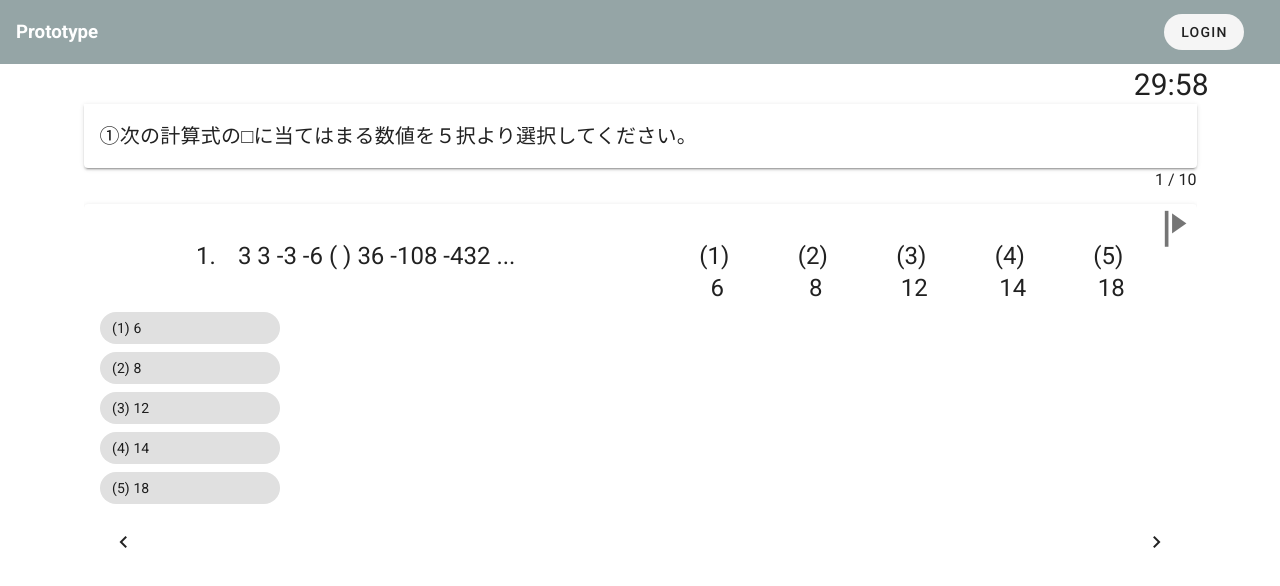
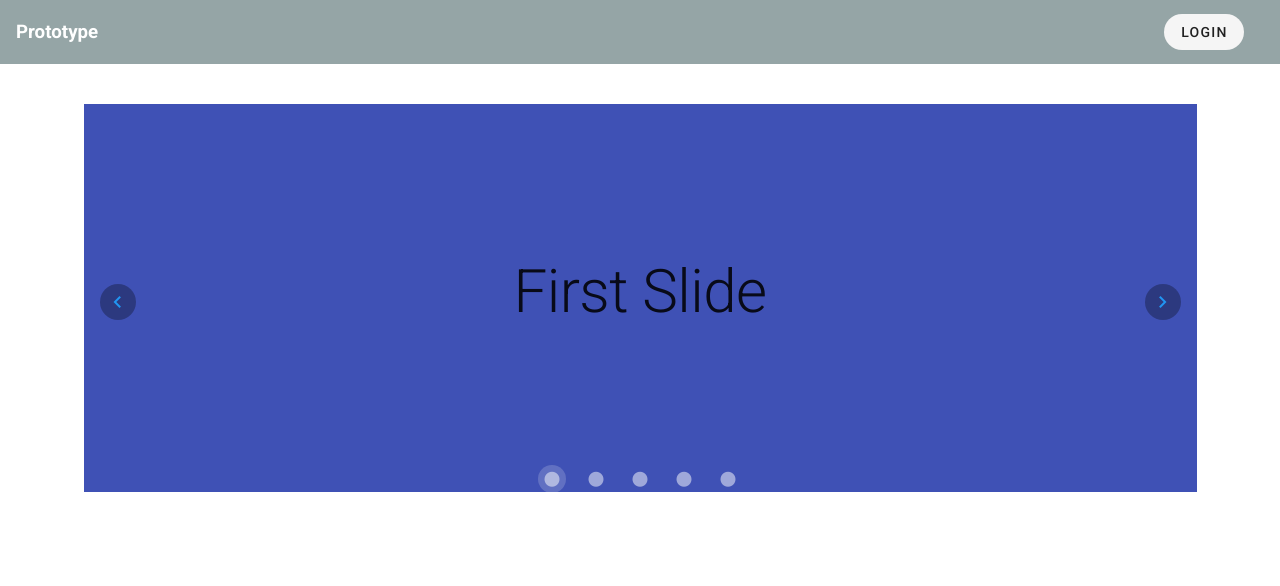
Before and after one commit to HtunLinn1/tekisei-prototype002-frontend, a Nuxt app: page / in a window 1280 px wide. Both pictures are taken after a click on the button "第I部". Shown: the top 586 px of the page. Built offline with nearby package versions, Linux system fonts and the light colour scheme; no server answers.

Commit message:
part 1 explain

```diff
--- /dev/null
+++ b/components/Part1Explain.vue
@@ -0,0 +1,110 @@
+<template>
+  <v-container>
+    <v-row v-if="!isStartTest">
+      <v-col>
+        <v-carousel
+          v-model="slide"
+          cycle
+          height="400"
+          hide-delimiter-background
+        >
+          <template #prev="{ on, attrs }">
+            <v-btn
+              color="info"
+              icon
+              v-bind="attrs"
+              v-on="on"
+            >
+              <v-icon>
+                mdi-chevron-left
+              </v-icon>
+            </v-btn>
+          </template>
+          <template #next="{ on, attrs }">
+            <v-btn
+              v-if="slide + 1 < slides.length"
+              color="info"
+              icon
+              v-bind="attrs"
+              v-on="on"
+            >
+              <v-icon>
+                mdi-chevron-right
+              </v-icon>
+            </v-btn>
+            <v-btn
+              v-if="slide + 1 === slides.length"
+              color="info"
+              icon
+              @click="startTest"
+            >
+              開始
+            </v-btn>
+          </template>
+          <v-carousel-item
+            v-for="(slide, i) in slides"
+            :key="i"
+          >
+            <v-sheet
+              :color="colors[i]"
+              height="100%"
+            >
+              <v-row
+                class="fill-height"
+                align="center"
+                justify="center"
+              >
+                <div class="text-h2">
+                  {{ slide }} Slide
+                </div>
+              </v-row>
+            </v-sheet>
+          </v-carousel-item>
+        </v-carousel>
+      </v-col>
+    </v-row>
+    <v-row v-if="isStartTest" justify="center" align="center" class="pt-7">
+      <v-col cols="12">
+        <Part1QuestionList @testFinish="testFinish($event)" />
+      </v-col>
+    </v-row>
+  </v-container>
+</template>
+
+<script>
+  export default {
+    data () {
+      return {
+        slide: 0,
+        isStartTest: false,
+        colors: [
+          'indigo',
+          'warning',
+          'pink darken-2',
+          'red lighten-1',
+          'deep-purple accent-4',
+        ],
+        slides: [
+          'First',
+          'Second',
+          'Third',
+          'Fourth',
+          'Fifth',
+        ],
+      }
+    },
+    created() {
+      this.isStartTest = localStorage.getItem("is-start-test")
+    },
+    methods: {
+      startTest () {
+        this.isStartTest = true
+        localStorage.setItem("is-start-test", this.isStartTest)
+      },
+      testFinish(status) {
+        localStorage.removeItem("is-start-test")
+        this.$emit('testFinish', { part: status.part })
+      }
+    },
+  }
+</script>
--- a/components/TestTop.vue
+++ b/components/TestTop.vue
@@ -20,9 +20,10 @@
         </v-btn>
       </v-col>
     </v-row>
-    <v-row v-else justify="center" align="center" class="pt-7">
+    <v-row v-if="partOneQuestionList" justify="center" align="center" class="pt-7">
       <v-col cols="12">
-        <Part1QuestionList @testFinish="testFinish($event)" />
+        <!-- <Part1QuestionList @testFinish="testFinish($event)" /> -->
+        <Part1Explain @testFinish="testFinish($event)" />
       </v-col>
     </v-row>
   </v-container>
```
